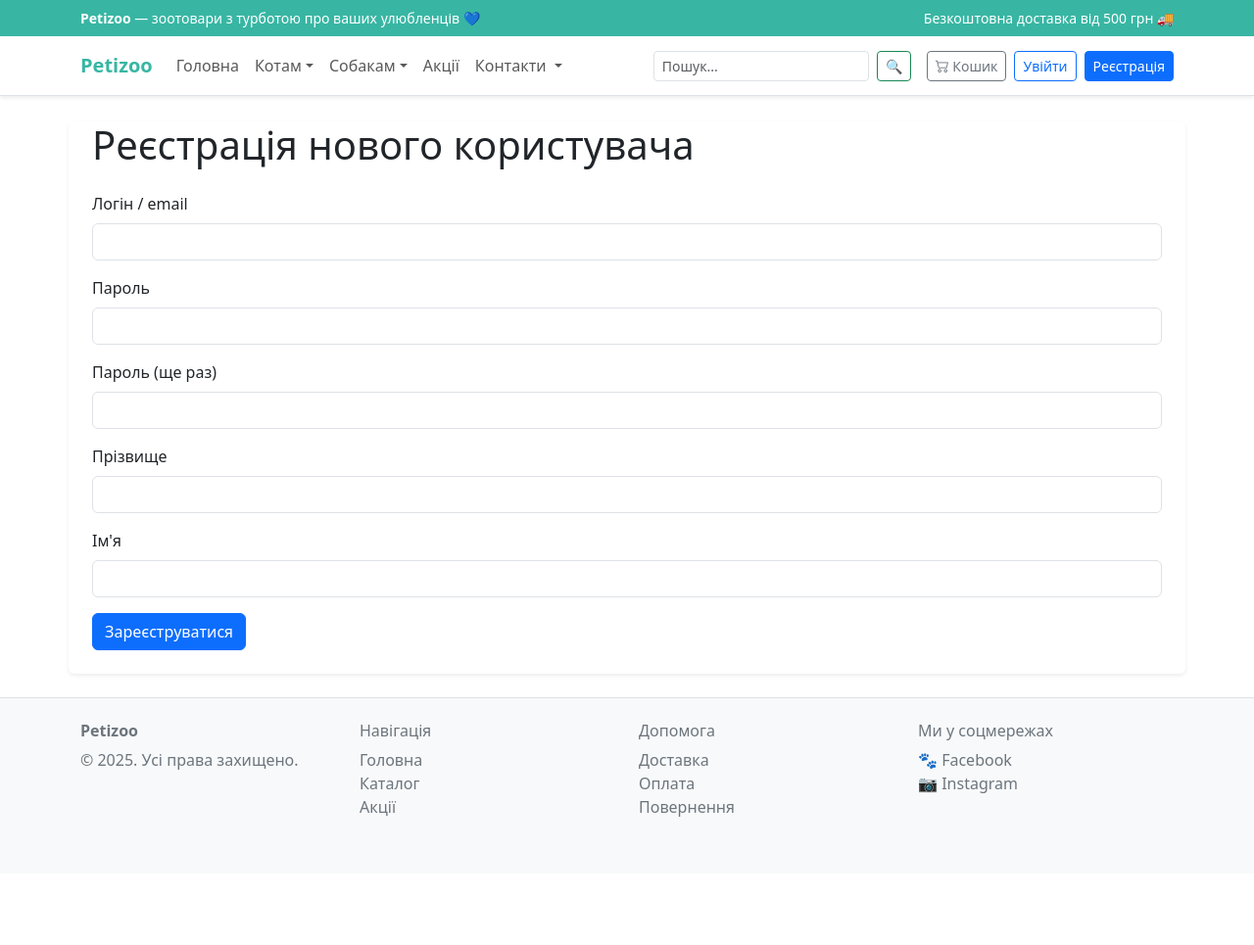
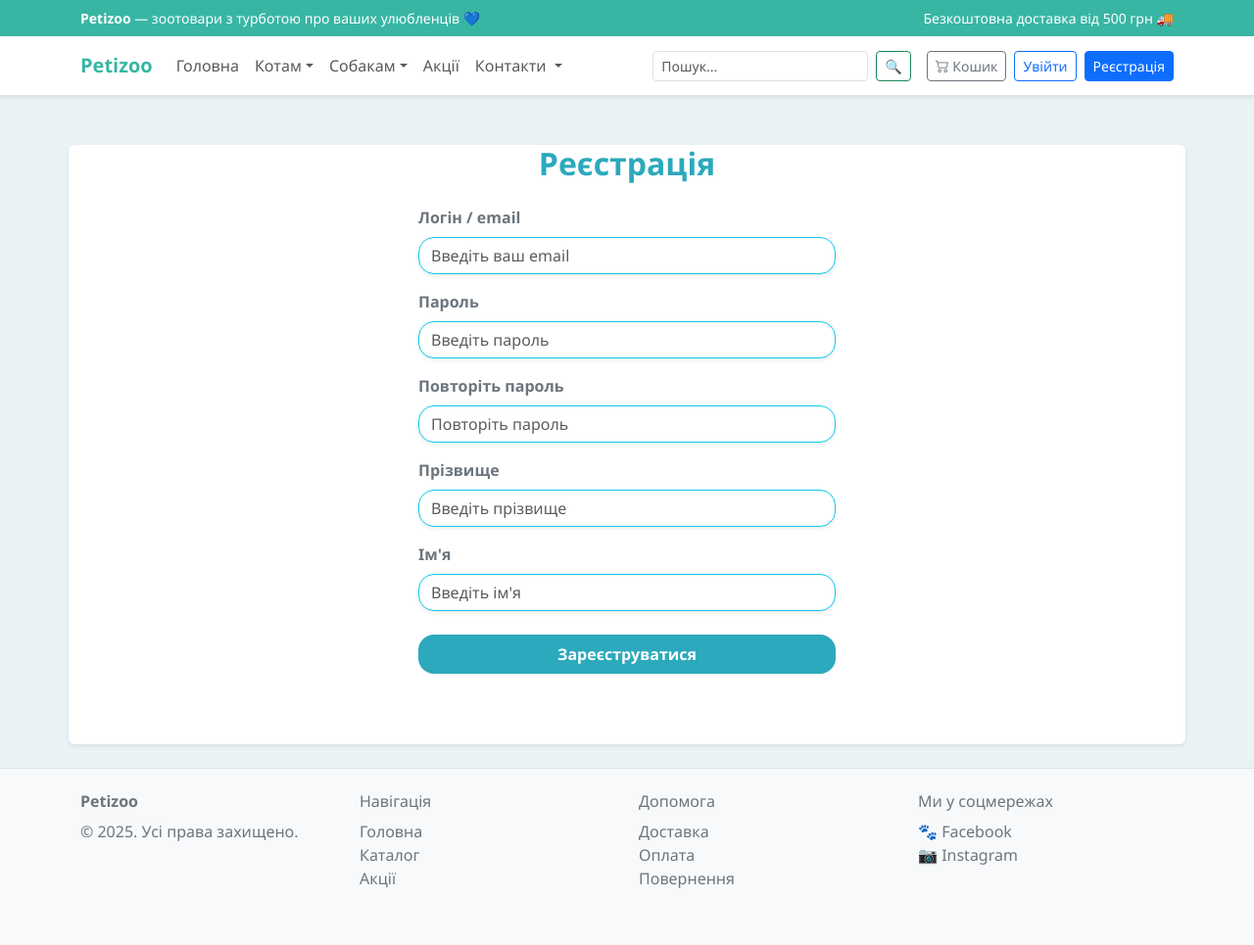
Before and after one commit to AnnMukha/petizoo, a PHP site: page /users/register in a window 1280 px wide. Shown: the whole page at 98% size. Before the commit the page ends 834 px from the top, so only its background shows below. Run offline with PHP 8.4, Linux system fonts and the light colour scheme.

Commit message:
19.Покращення панелей реєстрації та входження користувача.

```diff
--- a/controllers/UsersController.php
+++ b/controllers/UsersController.php
@@ -13,53 +13,91 @@ class UsersController extends Controller
             return $this->redirect('/');
         }
 
+        $error_message = '';
+
         if ($this->isPost) {
-            $user = Users::FindByLoginAndPassword($this->post->login, $this->post->password);
+            $login = trim($this->post->login ?? '');
+            $password = $this->post->password ?? '';
+
+            if ($login === '' || $password === '') {
+                $error_message = 'Будь ласка, заповніть всі поля';
+            } else {
+                $user = Users::FindByLoginAndPassword($login, $password);
 
                 if (!empty($user)) {
                     Users::LoginUser($user);
 
-                // 🔐 Перевірка чи це адмін
                     if ($user['login'] === 'admin@petizoo.ua') {
                         return $this->redirect('/admin/dashboard');
                     } else {
                         return $this->redirect('/');
                     }
                 } else {
-                $this->addErrorMessage('Неправильний логін та/або пароль');
+                    $error_message = 'Неправильний логін та/або пароль';
                 }
             }
-        return $this->render();
+        }
+
+        return $this->render(['error_message' => $error_message]);
     }
 
     public function actionRegister() {
         if ($this->isPost) {
-            $user = Users::FindByLogin($this->post->login);
+            $errors = [];
+
+            $login = trim($this->post->login ?? '');
+            $password = $this->post->password ?? '';
+            $password_confirm = $this->post->password_confirm ?? '';
+            $lastname = trim($this->post->lastname ?? '');
+            $firstname = trim($this->post->firstname ?? '');
+
+            // Валідація полів
+            if ($login === '') {
+                $errors[] = 'Логін не вказано';
+            } elseif (!filter_var($login, FILTER_VALIDATE_EMAIL)) {
+                $errors[] = 'Введіть коректний email';
+            }
+
+            if ($password === '') {
+                $errors[] = 'Пароль не вказано';
+            } else {
+                // Перевірка складності пароля (мінімум 8 символів, букви + цифри + спецсимвол)
+                if (!preg_match('/^(?=.*[a-zA-Z])(?=.*\d)(?=.*[^a-zA-Z\d]).{6,}$/', $password)) {
+                    $errors[] = 'Пароль має містити мінімум 8 символів, включно з літерами, цифрами та спеціальними символами';
+                }
+            }
+
+            if ($password_confirm === '') {
+                $errors[] = 'Пароль (ще раз) не вказано';
+            }
+
+            if ($password !== $password_confirm) {
+                $errors[] = 'Паролі не співпадають';
+            }
+
+            if ($lastname === '') {
+                $errors[] = 'Прізвище не вказано';
+            }
+
+            if ($firstname === '') {
+                $errors[] = 'Ім\'я не вказано';
+            }
+
+            // Перевірка унікальності логіна
+            $user = Users::FindByLogin($login);
             if (!empty($user)) {
-                $this->addErrorMessage('Користувач із таким логіном вже існує');
+                $errors[] = 'Користувач із таким логіном вже існує';
             }
-            if (strlen($this->post->login) === 0)
-                $this->addErrorMessage('Логін не вказано');
-            if (strlen($this->post->password) === 0)
-                $this->addErrorMessage('Пароль не вказано');
-            if (strlen($this->post->password2) === 0)
-                $this->addErrorMessage('Пароль (ще раз) не вказано');
-            if ($this->post->password != $this->post->password2)
-                $this->addErrorMessage('Паролі не співпадають');
-            if (strlen($this->post->lastname) === 0)
-                $this->addErrorMessage('Прізвище не вказано');
-            if (strlen($this->post->firstname) === 0)
-                $this->addErrorMessage('Ім\'я не вказано');
-            if (!$this->isErrorMessageExists()) {
-                $hashedPassword = password_hash($this->post->password, PASSWORD_DEFAULT);
-                Users::RegisterUser(
-                    $this->post->login,
-                    $hashedPassword,
-                    $this->post->lastname,
-                    $this->post->firstname
-                );
+
+            if (!empty($errors)) {
+                return $this->render(['errors' => $errors]);
+            }
+
+            // Реєстрація користувача
+            $hashedPassword = password_hash($password, PASSWORD_DEFAULT);
+            Users::RegisterUser($login, $hashedPassword, $lastname, $firstname);
+
             return $this->redirect('/users/registersuccess');
-            }
         }
         return $this->render();
     }
--- a/core/Core.php
+++ b/core/Core.php
@@ -10,7 +10,7 @@ class Core
     public $router;
     public $template;
     public $db;
-    public ?Controller $controllerObject = null;
+    public Controller $controllerObject;
     private static $instance;
     public $session;
     private function __construct(){
--- a/views/users/register.php
+++ b/views/users/register.php
@@ -1,33 +1,110 @@
 <?php
-/** @var string $error_message Повідомлення про помилку*/
-$this->Title = 'Реєстрація нового користувача';
+/** @var array $errors */
 ?>
-<form method="post" action="">
-    <?php
-    if (!empty($error_message)): ?>
-        <div class="alert alert-danger" role="alert">
-            <?= $error_message ?>
+
+<div class="container my-5" style="max-width: 450px;">
+    <h2 class="mb-4 text-center" style="color: #2ca9bc; font-weight: 700;">Реєстрація</h2>
+
+    <?php if (!empty($errors)): ?>
+        <div class="alert alert-danger rounded shadow-sm" role="alert" style="font-size: 0.95rem;">
+            <ul class="mb-0">
+                <?php foreach ($errors as $err): ?>
+                    <li><?= htmlspecialchars($err) ?></li>
+                <?php endforeach; ?>
+            </ul>
         </div>
     <?php endif; ?>
+
+    <form method="POST" action="">
         <div class="mb-3">
-        <label for="inputEmail" class="form-label">Логін / email</label>
-        <input value="<?=$this->controller->post->login ?>" name="login" type="email" class="form-control" id="inputEmail" aria-describedby="emailHelp">
+            <label for="inputLogin" class="form-label fw-semibold text-secondary">Логін / email</label>
+            <input
+                    id="inputLogin"
+                    name="login"
+                    type="email"
+                    class="form-control rounded-4 border border-info shadow-sm"
+                    value="<?= htmlspecialchars($_POST['login'] ?? '') ?>"
+                    required
+                    placeholder="Введіть ваш email"
+            >
         </div>
+
         <div class="mb-3">
-        <label for="inputPassword" class="form-label">Пароль</label>
-        <input name="password" type="password" class="form-control" id="inputPassword">
+            <label for="inputPassword" class="form-label fw-semibold text-secondary">Пароль</label>
+            <input
+                    id="inputPassword"
+                    name="password"
+                    type="password"
+                    class="form-control rounded-4 border border-info shadow-sm"
+                    required
+                    placeholder="Введіть пароль"
+            >
         </div>
+
         <div class="mb-3">
-        <label for="inputPassword2" class="form-label">Пароль (ще раз)</label>
-        <input name="password2" type="password" class="form-control" id="inputPassword2">
+            <label for="inputPasswordConfirm" class="form-label fw-semibold text-secondary">Повторіть пароль</label>
+            <input
+                    id="inputPasswordConfirm"
+                    name="password_confirm"
+                    type="password"
+                    class="form-control rounded-4 border border-info shadow-sm"
+                    required
+                    placeholder="Повторіть пароль"
+            >
         </div>
+
         <div class="mb-3">
-        <label for="inputLastname" class="form-label">Прізвище</label>
-        <input value="<?=$this->controller->post->lastname ?>" name="lastname" type="text" class="form-control" id="inputLastname">
+            <label for="inputLastname" class="form-label fw-semibold text-secondary">Прізвище</label>
+            <input
+                    id="inputLastname"
+                    name="lastname"
+                    type="text"
+                    class="form-control rounded-4 border border-info shadow-sm"
+                    value="<?= htmlspecialchars($_POST['lastname'] ?? '') ?>"
+                    required
+                    placeholder="Введіть прізвище"
+            >
         </div>
-    <div class="mb-3">
-        <label for="inputFirstname" class="form-label">Ім'я</label>
-        <input value="<?=$this->controller->post->firstname ?> "name="firstname" type="text" class="form-control" id="inputFirstname">
+
+        <div class="mb-4">
+            <label for="inputFirstname" class="form-label fw-semibold text-secondary">Ім'я</label>
+            <input
+                    id="inputFirstname"
+                    name="firstname"
+                    type="text"
+                    class="form-control rounded-4 border border-info shadow-sm"
+                    value="<?= htmlspecialchars($_POST['firstname'] ?? '') ?>"
+                    required
+                    placeholder="Введіть ім'я"
+            >
         </div>
-    <button type="submit" class="btn btn-primary">Зареєструватися</button>
+
+        <button type="submit" class="btn btn-info w-100 fw-semibold rounded-4 py-2 text-white">
+            Зареєструватися
+        </button>
     </form>
+</div>
+<style>
+    body {
+        background-color: #e9f2f5;
+        font-family: 'Segoe UI', Tahoma, Geneva, Verdana, sans-serif;
+    }
+
+    .form-control:focus {
+        box-shadow: 0 0 10px rgba(44, 169, 188, 0.7);
+        border-color: #1e8ca3;
+        outline: none;
+    }
+
+    .btn-info {
+        background-color: #2ca9bc;
+        color: white;
+        border: none;
+        transition: background-color 0.3s ease, box-shadow 0.3s ease;
+    }
+
+    .btn-info:hover {
+        background-color: #1e8ca3;
+        box-shadow: 0 6px 15px rgba(30, 140, 163, 0.7);
+    }
+</style>
```
Also changed, not shown: views/users/login.php (+67 -17 lines), public/img/products/017a1d9b1e06a241b1d83731f3a8360f.webp.jpeg (added), public/img/products/6d4da8d05f10e64867982557d1f569c9.webp (added), public/img/products/9fdd77002b6bb899984e230e9231da89.webp (added), public/img/products/aaf3cd4da2055de999f87008e951e075.webp.jpeg (added), public/img/products/b4caba6c4fd999574796e879da8ad4a1.webp (added), public/img/products/cf0c38c674c408d83dac7e9c59b7f867.webp (added), public/img/products/d2c6ea42141864d612726acbb5d911a8.webp (added), uploads/products/684843cc99355_b4caba6c4fd999574796e879da8ad4a1.webp (added), uploads/products/684855edd0dd9_d2c6ea42141864d612726acbb5d911a8.webp (added), uploads/products/68489fdbbf1ac_017a1d9b1e06a241b1d83731f3a8360f.webp.jpeg (added). Lines whose indentation alone changed are shown as unchanged.
